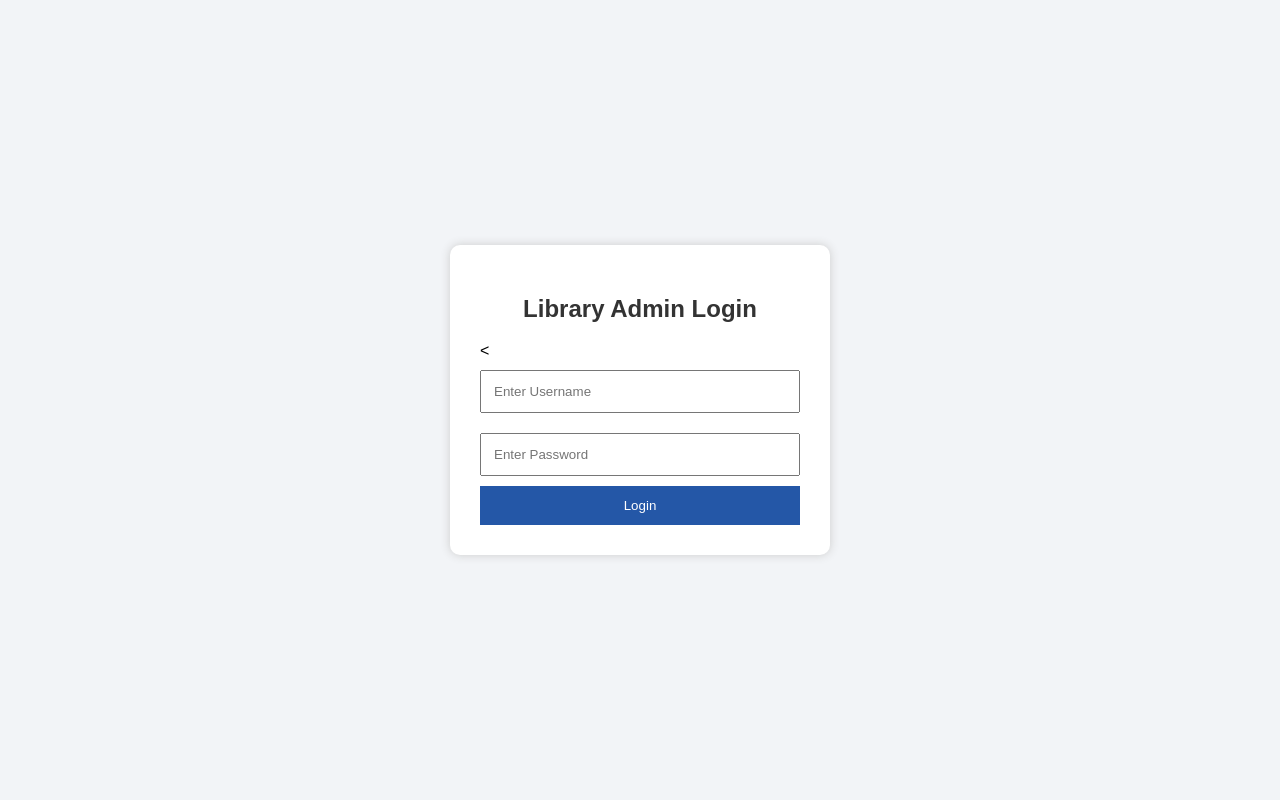
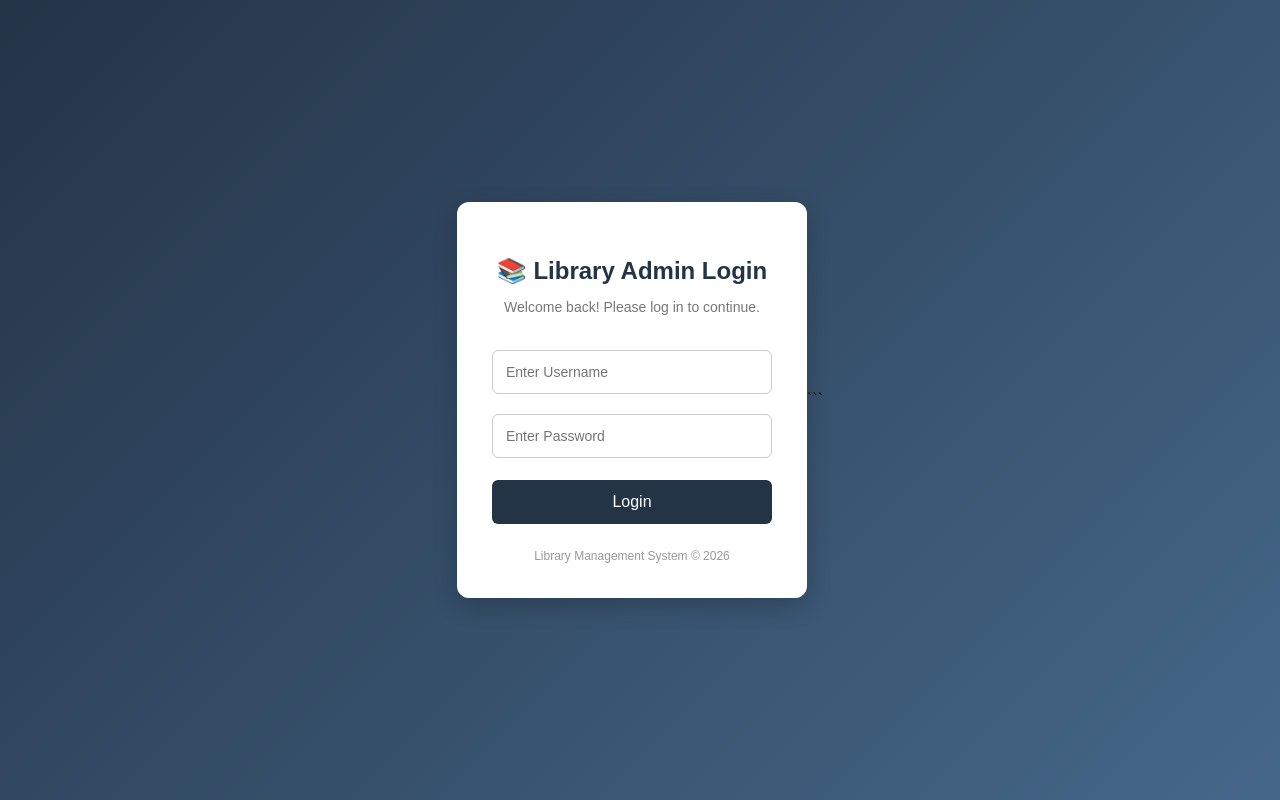
Before and after one commit to hammaddd69/Library-management-system, a CodeIgniter 4 app: the page made by app/Views/login.php in a window 1280 px wide. Run offline with PHP 8.4 and a stand-in for CodeIgniter, Linux system fonts and the light colour scheme; the template is opened without the code that fills it, so the values that code supplies are empty; some libraries are stand-ins or nearby versions.

Commit message:
Improved admin login page

````diff
--- a/app/Views/dashboard.php
+++ b/app/Views/dashboard.php
@@ -1,4 +1,4 @@
-```php
+
 <!DOCTYPE html>
 <html>
 <head>
@@ -170,4 +170,3 @@
 
 </body>
 </html>
-```
--- a/app/Views/login.php
+++ b/app/Views/login.php
@@ -7,47 +7,85 @@
     <title>Admin Login - Library Management</title>
 
     <style>
+        * {
+            box-sizing: border-box;
+        }
+
         body {
             font-family: Arial, sans-serif;
-            background-color: #f2f4f7;
+            background: linear-gradient(135deg, #243447, #456789);
             display: flex;
             justify-content: center;
             align-items: center;
             min-height: 100vh;
             margin: 0;
+            padding: 15px;
         }
 
         .login-box {
             background: white;
-            padding: 30px;
-            width: 320px;
-            border-radius: 10px;
-            box-shadow: 0 0 10px #ccc;
+            padding: 35px;
+            width: 350px;
+            max-width: 100%;
+            border-radius: 12px;
+            box-shadow: 0 8px 25px rgba(0, 0, 0, 0.2);
         }
 
         h2 {
             text-align: center;
-            color: #333;
+            color: #243447;
+            margin-bottom: 10px;
+        }
+
+        .subtitle {
+            text-align: center;
+            color: #777;
+            font-size: 14px;
+            margin-bottom: 25px;
         }
 
         input {
             width: 100%;
-            padding: 12px;
+            padding: 13px;
             margin: 10px 0;
-            box-sizing: border-box;
+            border: 1px solid #ccc;
+            border-radius: 6px;
+            font-size: 14px;
+        }
+
+        input:focus {
+            outline: none;
+            border-color: #456789;
         }
 
         button {
             width: 100%;
-            padding: 12px;
-            background-color: #2457a7;
+            padding: 13px;
+            background-color: #243447;
             color: white;
             border: none;
+            border-radius: 6px;
             cursor: pointer;
+            font-size: 16px;
+            margin-top: 12px;
         }
 
         button:hover {
-            background-color: #183d78;
+            background-color: #456789;
+        }
+
+        .error {
+            color: #d93025;
+            text-align: center;
+            font-size: 14px;
+            margin-bottom: 15px;
+        }
+
+        .footer {
+            text-align: center;
+            color: #999;
+            font-size: 12px;
+            margin-top: 25px;
         }
     </style>
 </head>
@@ -56,15 +94,19 @@
 
     <div class="login-box">
 
-        <h2>Library Admin Login</h2>
+        <h2>📚 Library Admin Login</h2>
 
-		<?php if (session()->getFlashdata('error')): ?>
-    <p style="color: red; text-align: center;">
-        <?= session()->getFlashdata('error') ?>
-    </p>
-<?php endif; ?>
+        <p class="subtitle">Welcome back! Please log in to continue.</p>
 
-        <<form method="post" action="<?= base_url('login/authenticate') ?>">
+        <?php if (session()->getFlashdata('error')): ?>
+            <p class="error">
+                <?= esc(session()->getFlashdata('error')) ?>
+            </p>
+        <?php endif; ?>
+
+        <form method="post" action="<?= base_url('login/authenticate') ?>">
+
+            <?= csrf_field() ?>
 
             <input type="text" name="username"
                    placeholder="Enter Username" required>
@@ -76,7 +118,12 @@
 
         </form>
 
+        <div class="footer">
+            Library Management System &copy; <?= date('Y') ?>
+        </div>
+
     </div>
 
 </body>
 </html>
+```
````
